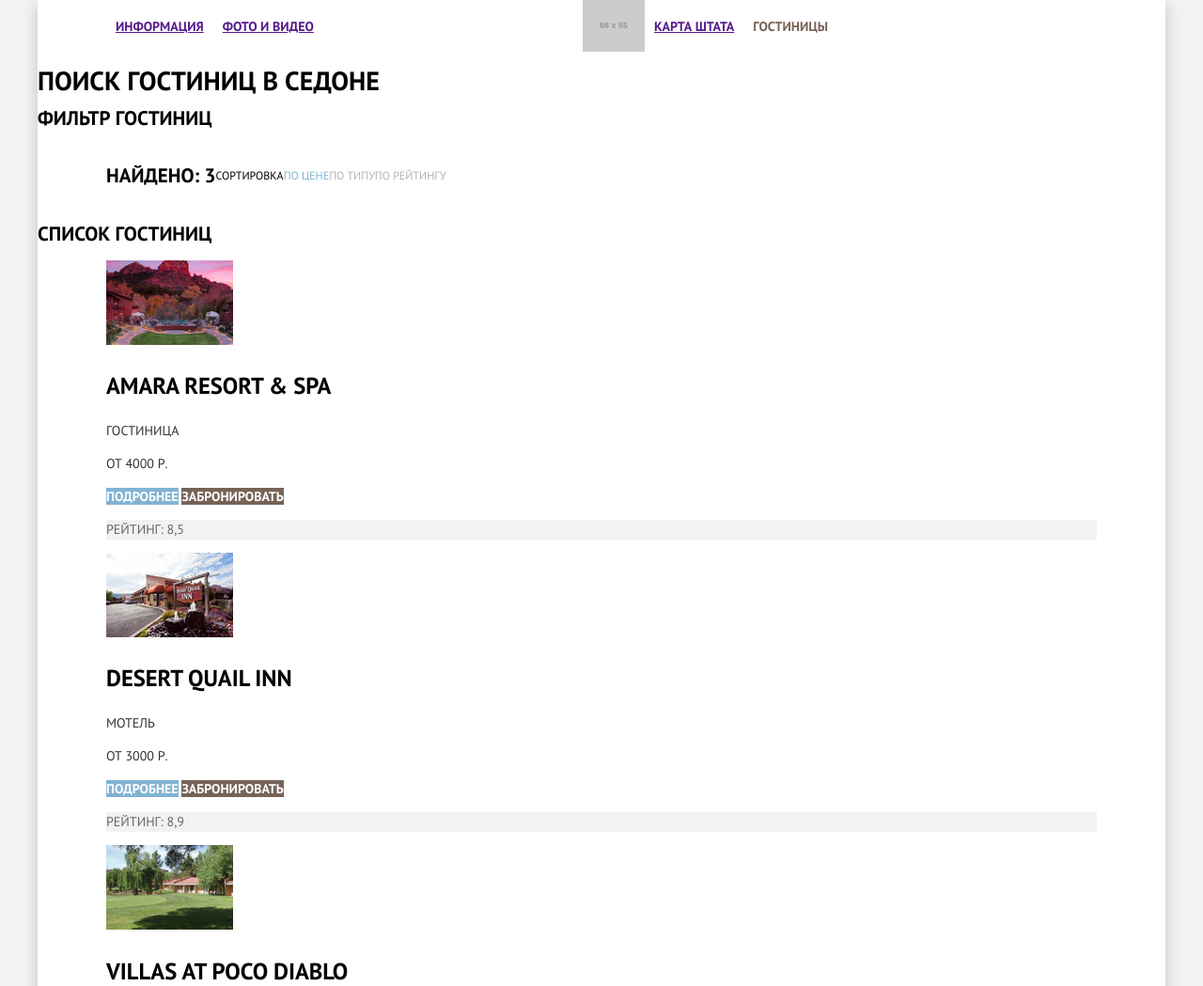
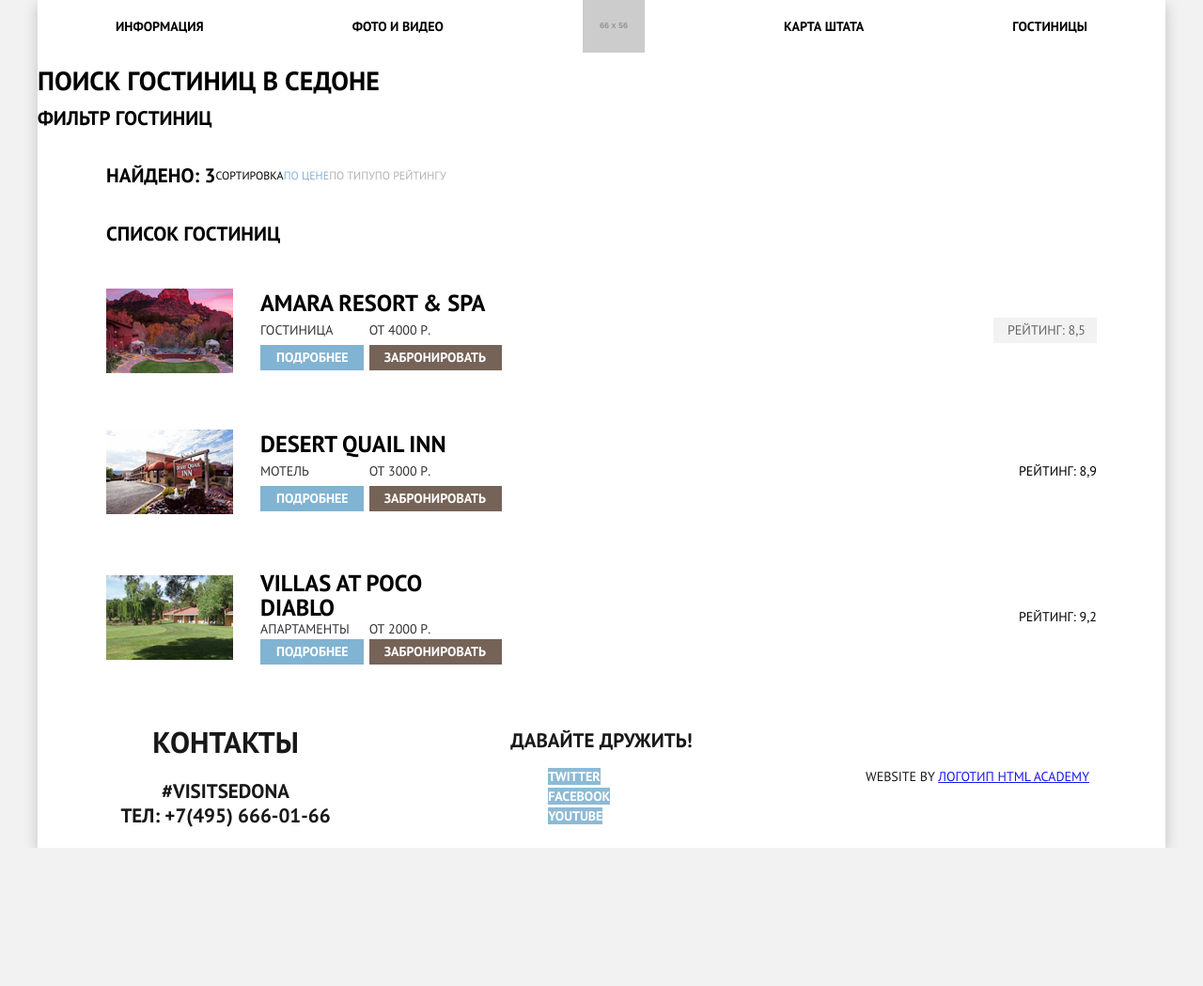
Before and after one commit to El-Leto/1489861-sedona-29, a plain HTML site: page hotels.html in a window 1280 px wide. Shown: the top 1049 px of the page at 94% size. After the commit the page ends 902 px from the top, so only its background shows below. Drawn offline with Linux system fonts and the light colour scheme; placeholder pictures from the web are drawn by us.

Commit message:
Страница каталога с флексами

```diff
--- a/css/style.css
+++ b/css/style.css
@@ -69,7 +69,7 @@
   line-height: var(--lh-max);
   font-weight: var(--fw-bold);
   padding-left: 73px;
-  padding-right: 73px
+  padding-right: 73px;
 }
 
 .main-navigation-link {
@@ -241,10 +241,14 @@
 /*hotels-page*/
 
 .results {
-  display: grid;
-  grid-template-columns: auto auto auto 1fr;
-  margin-left: 73px;
-  margin-right: 73px;
+  display: flex;
+  justify-content: space-between;
+  padding-left: 73px;
+  padding-right: 73px;
+}
+
+.results-text {
+  display: flex;
 }
 
 .total {
@@ -268,7 +272,7 @@
   margin: 0;
   padding: 0;
   display: grid;
-  grid-template-columns: auto auto auto;
+  grid-template-columns: repeat(3, auto);
   align-self: center;
 }
 
@@ -290,26 +294,50 @@
   align-self: center;
 }
 
+.hotels-item {
+  padding-left: 73px;
+  padding-right: 73px;
+}
+
 .result-hotels{
   list-style: none;
-  margin-left: 73px;
-  margin-right: 73px;
   padding: 0;
   display: grid;
-  grid-template-rows: auto auto auto;
+  grid-template-rows: repeat(3, auto);
 }
 
 .result-hotels-item {
-  margin: 0;
-  padding: 0;
+  display: flex;
+  justify-content: space-between;
+  align-items: center;
 }
 
-.result-hotels-link {
+.hotel-legend {
+  display: grid;
+  align-items: center;
+  grid-template-columns: repeat(3, min-content);
+  grid-template-rows: repeat(3, min-content);
+  margin-top: 30px;
+  margin-bottom: 30px;
+}
+
+.result-hotels-link-photo {
+  grid-row: 1/4;
+  margin-right: 29px;
+  line-height: 0;
+}
+
+.result-hotels-link-name {
   font-size: var(--fs-normal);
   line-height: var(--lh-max);
   font-weight: var(--fw-bold);
   color: var(--black);
   text-decoration: none;
+  grid-column: 2/4;
+}
+
+.hotel-title {
+  margin: 0;
 }
 
 .result-hotels-text {
@@ -317,26 +345,31 @@
   line-height: var(--lh-min);
   font-weight: var(--fw-normal);
   color: var(--grey-text);
+  margin: 0;
 }
 
 .more-button {
   font-size: var(--fs-min);
   line-height: var(--lh-min);
   background-color: var(--blue);
+  margin-right: 6px;
+  padding: 3px 16px 3px 17px;
 }
 
 .booking-button {
   font-size: var(--fs-min);
   line-height: var(--lh-min);
   background-color: var(--brown);
+  padding: 3px 17px 3px 16px;
 }
 
-.rating {
+.rating-text {
   font-size: var(--fs-min);
   line-height: var(--lh-min);
   font-weight: var(--fw-normal);
   color: var(--grey-rating);
   background-color: var(--grey);
+  padding: 3px 12px 3px 15px;
 }
 
 /*footer*/
--- a/hotels.html
+++ b/hotels.html
@@ -14,15 +14,15 @@
     <header class="main-header">
       <nav class="main-navigation">
         <a class="main-header-logo" href="index.html">
-          <img src="http://placehold.it/66x55" width="66" height="55" alt="Логотип города Седона">
+          <img src="http://placehold.it/66x56" width="66" height="56" alt="Логотип города Седона">
         </a>
         <ul class="site-navigation navigation-left">
-          <li><a class="main-navigation-item" href="">Информация</a></li>
-          <li><a class="main-navigation-item" href="">Фото и видео</a></li>
+          <li class="main-navigation-item"><a class="main-navigation-link" href="">Информация</a></li>
+          <li class="main-navigation-item"><a class="main-navigation-link" href="">Фото и видео</a></li>
         </ul>
         <ul class="site-navigation navigation-right">
-          <li><a class="main-navigation-item" href="">Карта штата</a></li>
-          <li><a class="main-navigation-item active">Гостиницы</a></li>
+          <li class="main-navigation-item"><a class="main-navigation-link" href="">Карта штата</a></li>
+          <li class="main-navigation-item"><a class="main-navigation-link" href="hotels.html">Гостиницы</a></li>
         </ul>
       </nav>
     </header>
@@ -34,6 +34,7 @@
         <!-- Здесь будет форма фильтра -->
       </section>
       <section class="results">
+        <div class="results-text">
           <p class="total">Найдено: 3</p>
           <h3 class="sort-title">Сортировка</h3>
           <ul class="sort">
@@ -47,44 +48,57 @@
               <a class="sort-item passive" href="">По рейтингу</a>
             </li>
           </ul>
+        </div>
         <!-- Здесь будут декоративные стрелочки -->
         <div class="icon-dir"></div>
       </section>
-      <section>
+      <section class="hotels-item">
         <h2>Список гостиниц</h2>
         <ul class="result-hotels">
           <li class="result-hotels-item">
-            <a class="result-hotels-link" href="">
+            <div class="hotel-legend">
+              <a class="result-hotels-link-photo" href="">
                 <img src="img/hotels/amara.jpg" width="135" height="90" alt="Фото Amara resort & SPA">
-              <h3>Amara resort & SPA</h3>
               </a>
+              <a class="result-hotels-link-name" href=""><h3 class="hotel-title">Amara resort & SPA</h3></a>
               <p class="result-hotels-text">Гостиница</p>
               <p class="result-hotels-text">от 4000 р.</p>
               <a class="button more-button" href="">Подробнее</a>
               <a class="button booking-button" href="">Забронировать</a>
-            <p class="rating">Рейтинг: 8,5</p>
+            </div>
+            <div class="rating">
+              <p class="rating-text">Рейтинг: 8,5</p>
+            </div>
           </li>
           <li class="result-hotels-item">
-            <a class="result-hotels-link" href="">
+            <div class="hotel-legend">
+              <a class="result-hotels-link-photo" href="">
                 <img src="img/hotels/desert.jpg" width="135" height="90" alt="Фото Desert Quail Inn">
-              <h3>Desert Quail Inn</h3>
               </a>
+              <a class="result-hotels-link-name" href=""><h3 class="hotel-title">Desert Quail Inn</h3></a>
               <p class="result-hotels-text">Мотель</p>
               <p class="result-hotels-text">от 3000 р.</p>
               <a class="button more-button" href="">Подробнее</a>
               <a class="button booking-button" href="">Забронировать</a>
+            </div>
+            <div class="rating">
               <p class="rating">Рейтинг: 8,9</p>
+            </div>
           </li>
           <li class="result-hotels-item">
-            <a class="result-hotels-link" href="">
+            <div class="hotel-legend">
+              <a class="result-hotels-link-photo" href="">
                 <img src="img/hotels/villas.jpg" width="135" height="90" alt="Фото Villas at Poco Diablo">
-              <h3>Villas at Poco Diablo</h3>
               </a>
+              <a class="result-hotels-link-name" href=""><h3 class="hotel-title">Villas at Poco Diablo</h3></a>
               <p class="result-hotels-text">Апартаменты</p>
               <p class="result-hotels-text">от 2000 р.</p>
               <a class="button more-button" href="">Подробнее</a>
               <a class="button booking-button" href="">Забронировать</a>
+            </div>
+            <div class="rating">
               <p class="rating">Рейтинг: 9,2</p>
+            </div>
           </li>
         </ul>
       </section>
```
Lines whose indentation alone changed are shown as unchanged.
